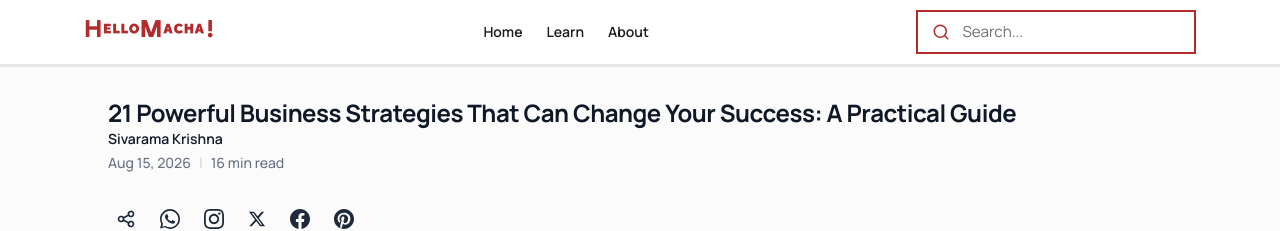
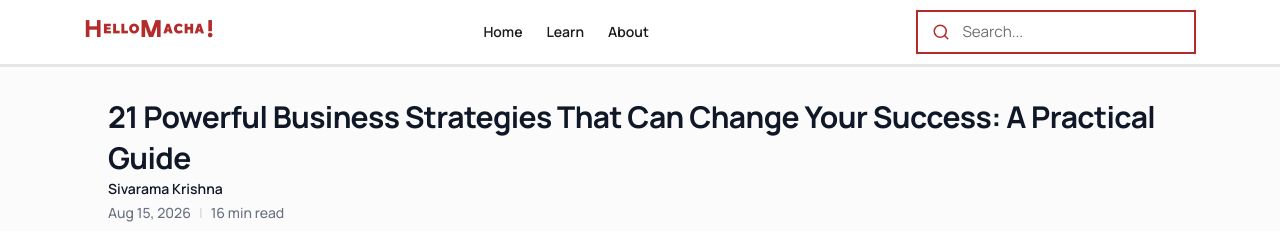
Before and after one commit to poornaprasadmacha/hellomacha, a Next.js app: page /21-powerful-business-strategies in a window 1280 px wide. Shown: the top 231 px of the page. Built offline with nearby package versions, Linux system fonts and the light colour scheme.

Commit message:
Update article H1 title to medium size (text-xl sm:text-2xl md:text-3xl) for best UI/UX

```diff
--- a/app/[slug]/page.tsx
+++ b/app/[slug]/page.tsx
@@ -251,8 +251,8 @@ export default async function DynamicSlugPage({ params }: PageProps) {
         />
 
         <header className="mt-2 mb-8 text-left">
-          {/* Article Title (H1) - Compact title sizing */}
-          <h1 className="mb-3 text-base sm:text-lg md:text-xl lg:text-2xl font-bold leading-snug tracking-tight text-gray-900 text-left">
+          {/* Article Title (H1) - Medium title sizing for best UI/UX */}
+          <h1 className="mb-3 text-xl sm:text-2xl md:text-3xl font-bold leading-snug tracking-tight text-gray-900 text-left">
             {data.title}
           </h1>
 
```
